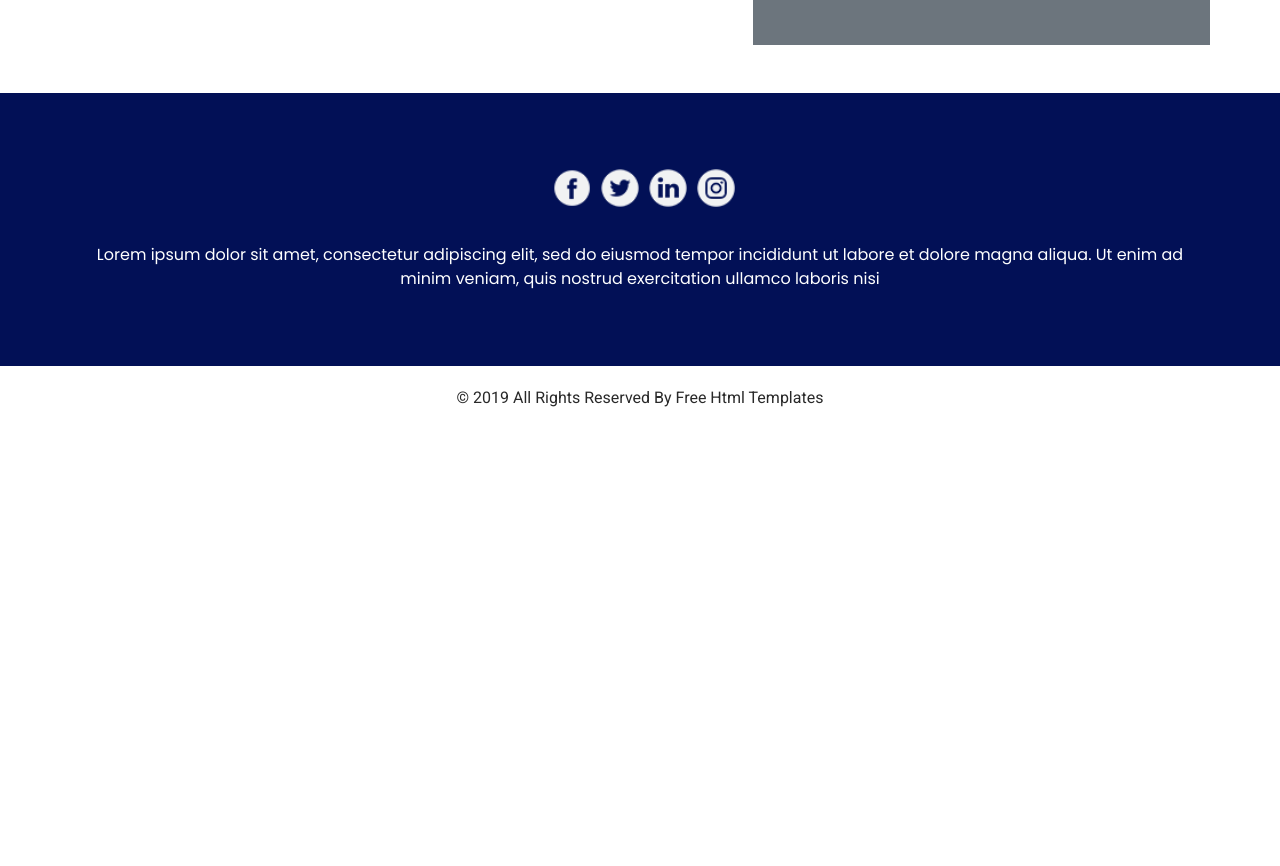
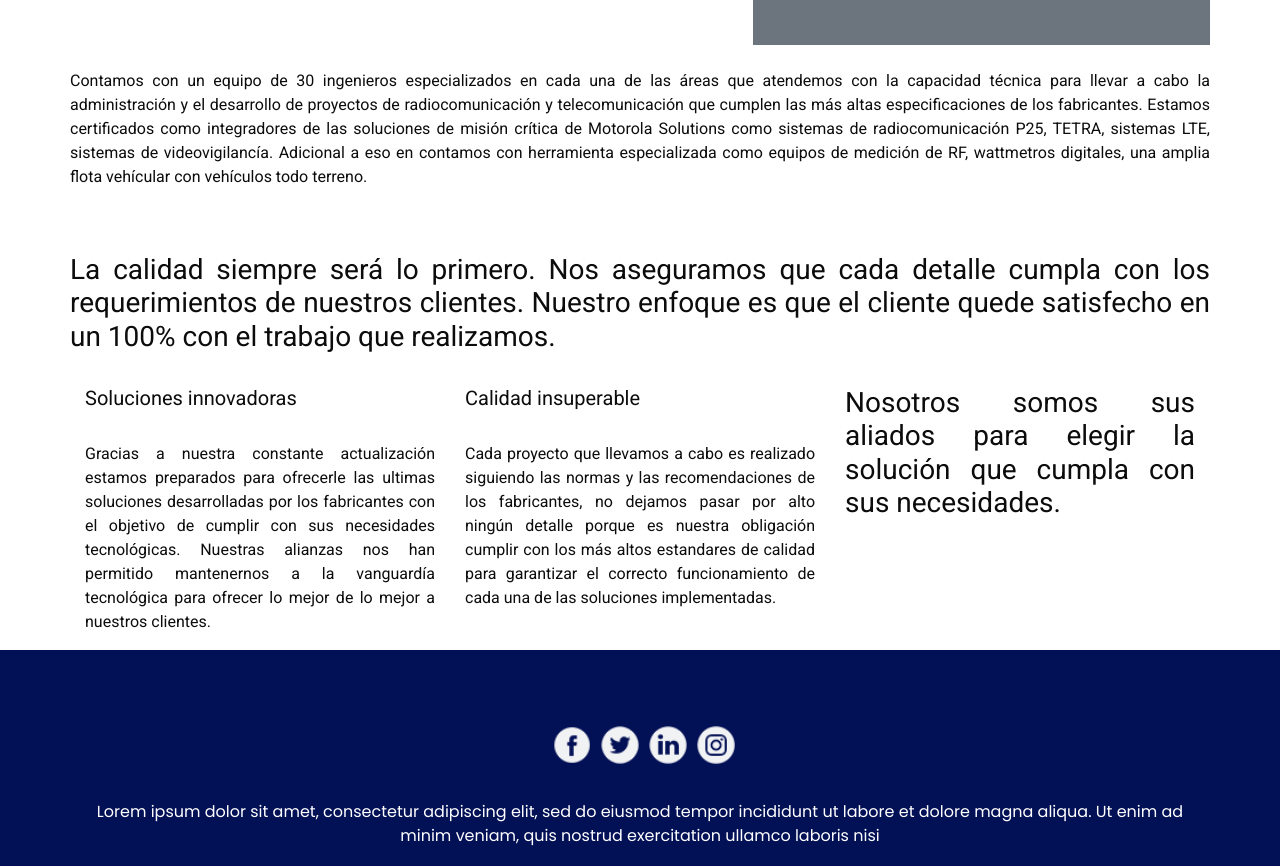
Before and after one commit to EduardoUTSEM/Stecno, a plain HTML site: page nosotros.html in a window 1280 px wide. Shown: the part 1617-2483 px from the top of the page. Before the commit the page ends 2047 px from the top, so only its background shows below. Drawn offline with nearby package versions, Linux system fonts and the light colour scheme; a script that the page names is missing; files whose address does not match are found by name.

Commit message:
Add files via upload

```diff
--- a/nosotros.html
+++ b/nosotros.html
@@ -162,10 +162,58 @@
           </div>
         </div>
       </div>
+      <br>
+      <p class="text-justify">
+        Contamos con un equipo de 30 ingenieros especializados en cada una de las áreas que atendemos con la capacidad
+        técnica para llevar a cabo la administración y el desarrollo de proyectos de radiocomunicación y
+        telecomunicación que cumplen las más altas especificaciones de los fabricantes. Estamos certificados como
+        integradores de las soluciones de misión crítica de Motorola Solutions como sistemas de radiocomunicación P25,
+        TETRA, sistemas LTE, sistemas de videovigilancía. Adicional a eso en contamos con herramienta especializada
+        como equipos de medición de RF, wattmetros digitales, una amplia flota vehícular con vehículos todo terreno.
+
+      </p>
     </div>
   </div>
   <!-- Features End -->
 
+  <div class="container">
+    <h3 class="text-justify">
+      La calidad siempre será lo primero. Nos aseguramos que cada detalle cumpla con los requerimientos de nuestros
+      clientes. Nuestro enfoque es que el cliente quede satisfecho en un 100% con el trabajo que realizamos.
+    </h3>
+    <br>
+    <div class="container">
+      <div class="row">
+        <div class="col-12 col-lg-4">
+          <h5>Soluciones innovadoras</h5>
+          <br>
+          <p class="text-justify">
+            Gracias a nuestra constante actualización estamos preparados para ofrecerle las ultimas soluciones
+            desarrolladas por los fabricantes con el objetivo de cumplir con sus necesidades tecnológicas. Nuestras
+            alianzas nos han permitido mantenernos a la vanguardía tecnológica para ofrecer lo mejor de lo mejor a
+            nuestros clientes.
+          </p>
+        </div>
+
+        <div class="col-12 col-md-6 col-lg-4">
+          <h5>Calidad insuperable</h5>
+          <br>
+          <p class="text-justify">
+            Cada proyecto que llevamos a cabo es realizado siguiendo las normas y las recomendaciones de los
+            fabricantes, no dejamos pasar por alto ningún detalle porque es nuestra obligación cumplir con los más altos
+            estandares de calidad para garantizar el correcto funcionamiento de cada una de las soluciones
+            implementadas.
+          </p>
+        </div>
+
+        <div class="col-12 col-md-6 col-lg-4">
+          <h3 class="text-justify">
+            Nosotros somos sus aliados para elegir la solución que cumpla con sus necesidades.
+          </h3>
+        </div>
+      </div>
+    </div>
+  </div>
 
   <!-- info section -->
   <section class="info_section layout_padding">
```
Also changed, not shown: index.html (+16 -7 lines).
